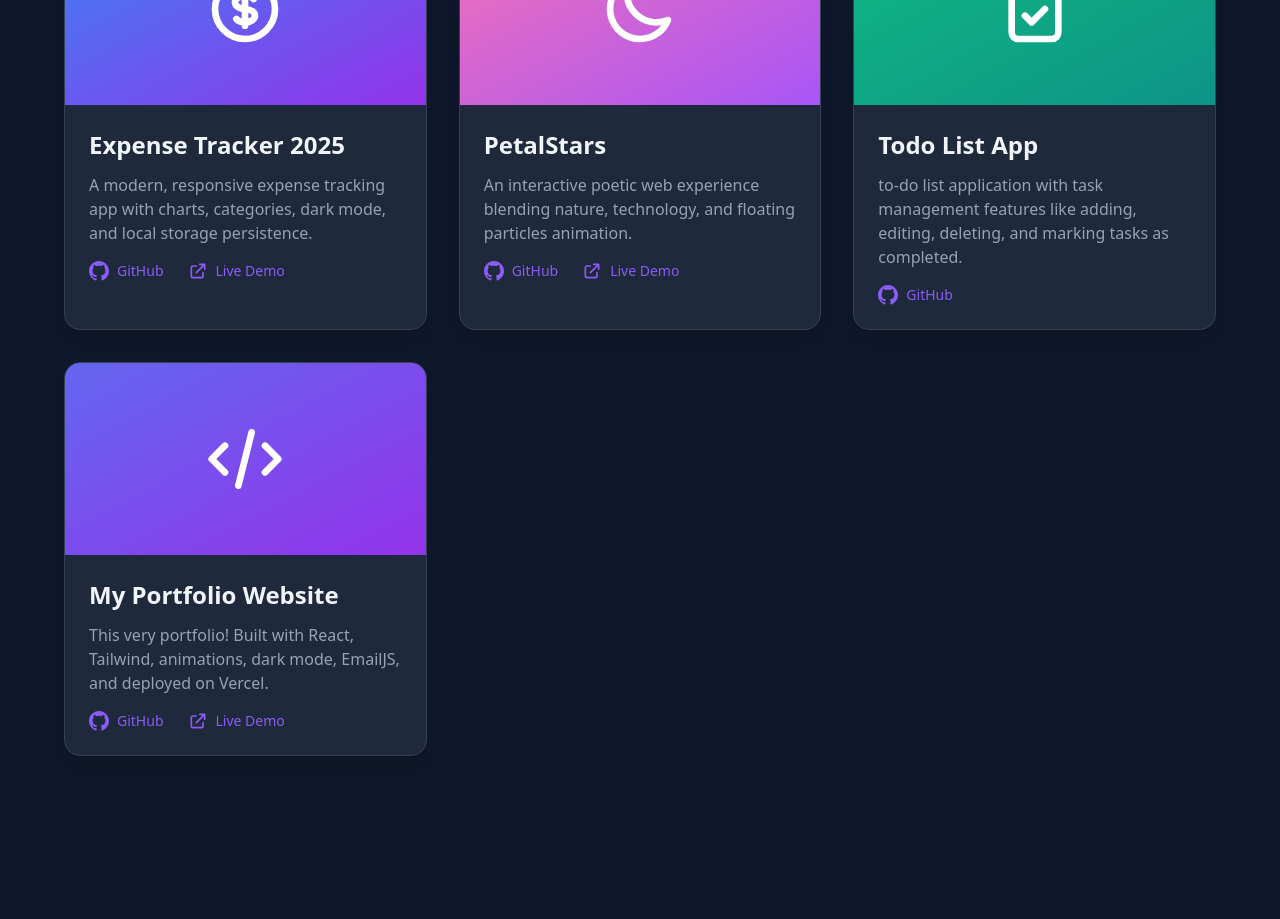
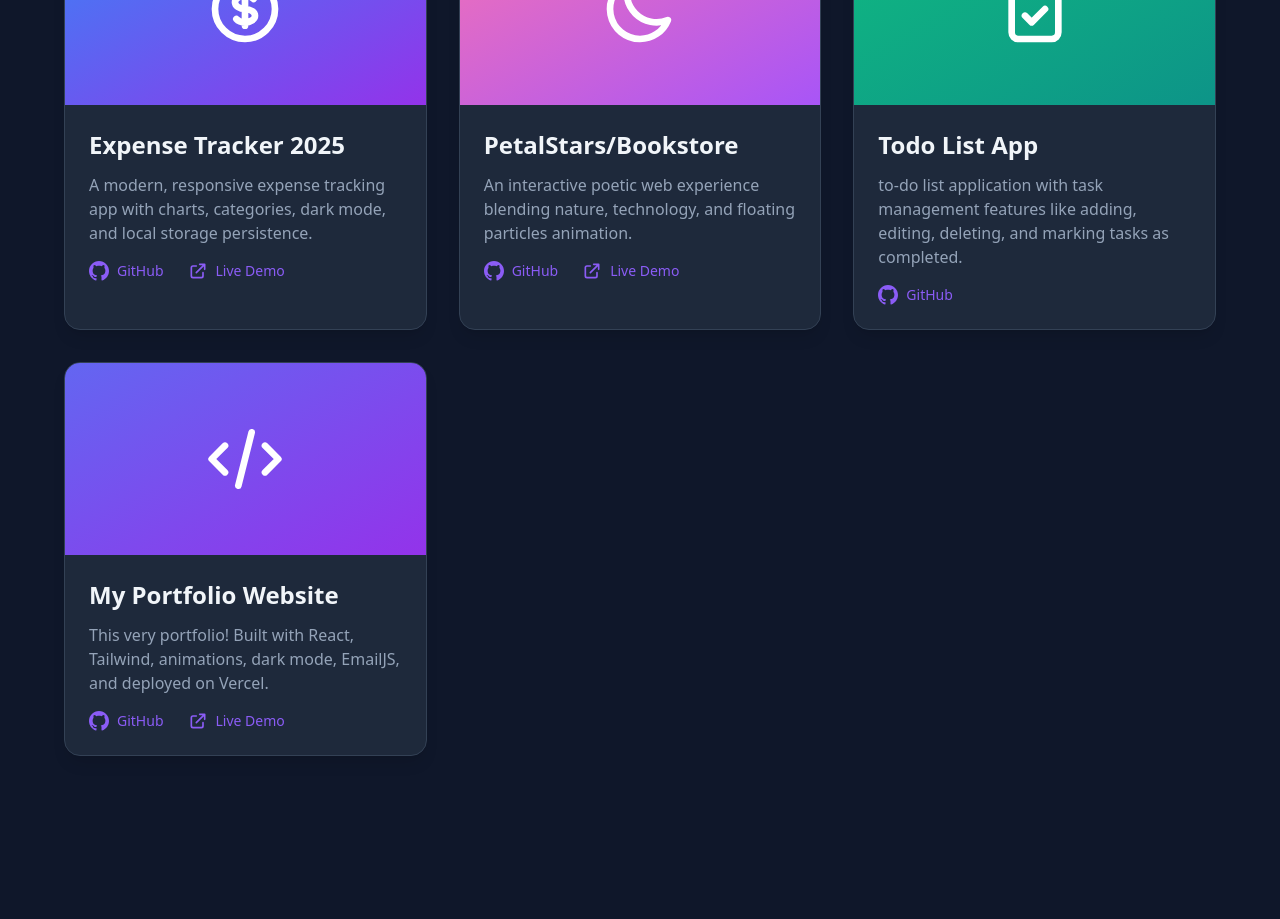
Before and after one commit to CaleHenitsue/My-Portfolio, a React (Create React App) app: page / in a window 1280 px wide. Shown: the part 1880-2799 px from the top of the page. Built offline with nearby package versions, Linux system fonts and the light colour scheme.

Commit message:
fix text

```diff
--- a/src/components/ProjectsSection.js
+++ b/src/components/ProjectsSection.js
@@ -26,7 +26,7 @@ const ProjectsSection = ({ config }) => {
       liveUrl: "https://myexpensetracker2025.netlify.app/",
     },
     {
-      title: "PetalStars",
+      title: "PetalStars/Bookstore",
       description:
         "An interactive poetic web experience blending nature, technology, and floating particles animation.",
       gradient: "bg-gradient-to-br from-pink-400 to-purple-500",
```
